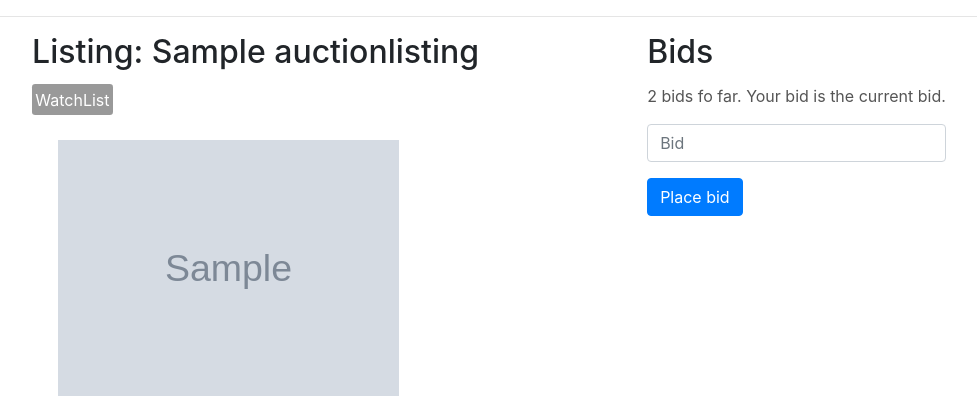
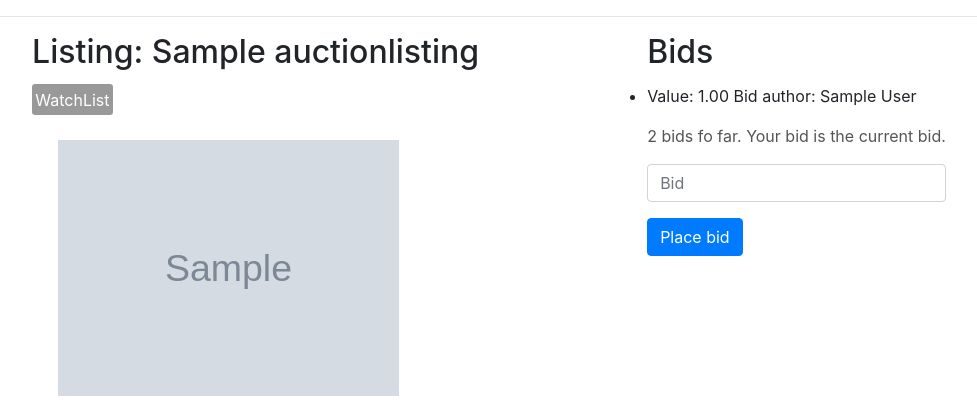
Before and after one commit to Matheus-IT/commerce, a Django app: page /listings/1 in a window 1280 px wide. Shown: the part 67-487 px from the top of the page, without its empty margins (151-1128 px from the left). Run offline with Django 3.2, Linux system fonts and the light colour scheme; a user stored in the database is signed in; tables that the repository leaves empty hold one stand-in row (values such as "Sample post"); grey boxes marked "Sample" are stand-in pictures; some libraries are stand-ins or nearby versions.

Commit message:
show bids on the listing page

```diff
--- a/auctions/models.py
+++ b/auctions/models.py
@@ -42,4 +42,14 @@ class Comment(models.Model):
 
 
 class Bid(models.Model):
-    pass
+    value = models.DecimalField(max_digits=10, decimal_places=2)
+    bidAuthor = models.CharField(max_length=32)
+
+    auction = models.ForeignKey(
+        AuctionListing,
+        on_delete=models.CASCADE,
+        related_name='bids'
+    )
+
+    def __str__(self):
+        return f'Value: {self.value} Bid author: {self.bidAuthor}'
--- a/auctions/templates/auctions/listingPage.html
+++ b/auctions/templates/auctions/listingPage.html
@@ -41,7 +41,14 @@
 
 			<div class="col2">
 				<h2 class="title">Bids</h2>
+				<ul>
+					{% for bid in listing.bids.all %}
+						<li>{{ bid }}</li>
+					{% endfor %}
+				</ul>
 				<p>2 bids fo far. Your bid is the current bid.</p>
+
+				{% if user.is_authenticated %}
 					<form action="#">
 						<div class="form-group">
 							<input
@@ -59,6 +66,9 @@
 							<input class="btn btn-primary" type="submit" value="Place bid">
 						</div>
 					</form>
+				{% else %}
+					To bid you need to stay <a href="{% url 'auctions:login' %}">logged in</a>
+				{% endif %}
 			</div>
 		</div>
 
@@ -67,7 +77,7 @@
 		<div class="commentSection">
 			<h3 class="commentSection__title">Comment Section</h3>
 
-			{% for comment in listing_comments %}
+			{% for comment in listing.comments.all %}
 				<div class="comment">
 					<h4 class="comment__author">{{ comment.commentAuthor }} says</h4>
 					<p class="comment__content">{{ comment.content }}</p>
--- a/auctions/views.py
+++ b/auctions/views.py
@@ -111,7 +111,6 @@ def createListing(request):
 
 def listingPage(request, listingId):
     auctionListing = None
-    auctionComments = []
 
     if request.method == 'POST':
         # create a new comment
@@ -127,19 +126,12 @@ def listingPage(request, listingId):
                 auction=auctionListing
             )
             newComment.save()
-
-            auctionComments = auctionListing.comments.all()
-            print(f'auctionComments == {auctionComments}')
         except Exception as err:
             print(err)
     else:
         auctionListing = AuctionListing.objects.get(id=listingId)
-        auctionComments = auctionListing.comments.all()
 
-    return render(request, 'auctions/listingPage.html', {
-        'listing': auctionListing,
-        'listing_comments': auctionComments
-    })
+    return render(request, 'auctions/listingPage.html', { 'listing': auctionListing })
 
 
 def categoriesPage(request):
```
Lines whose indentation alone changed are shown as unchanged.
